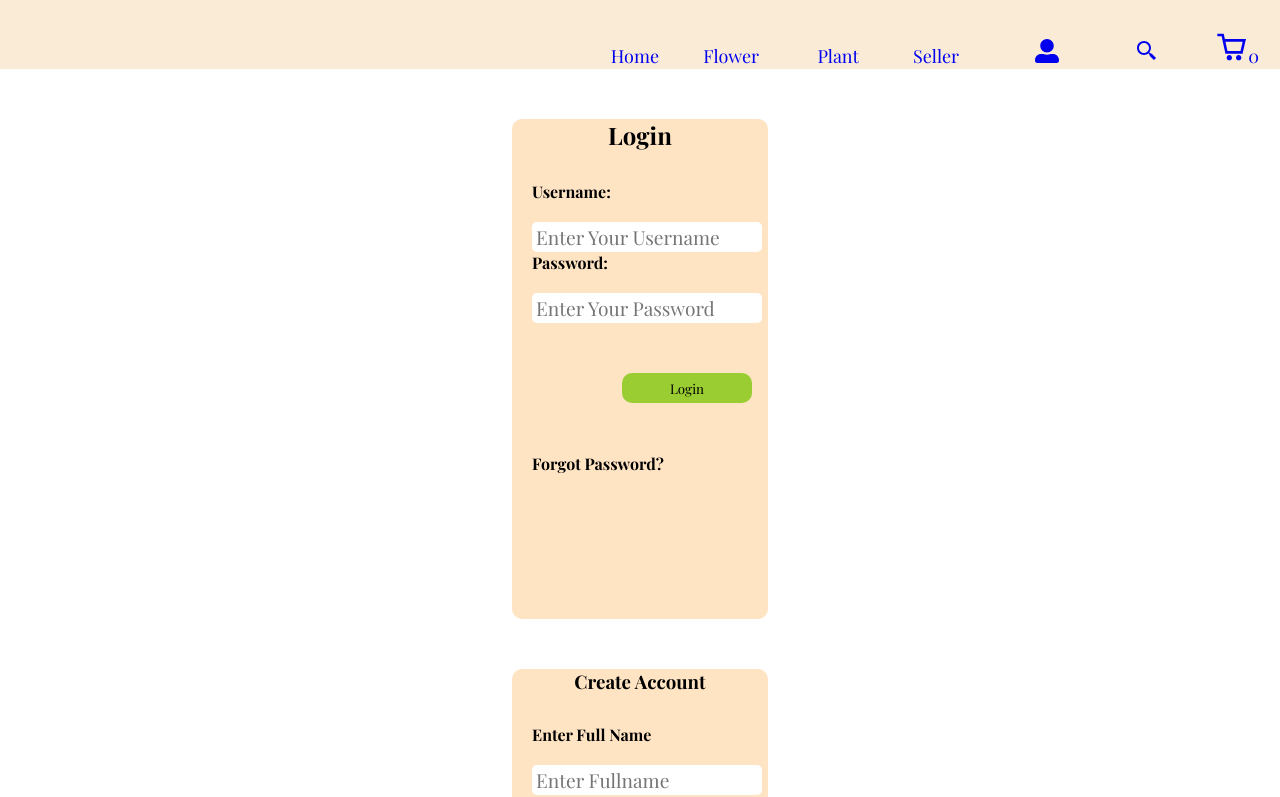
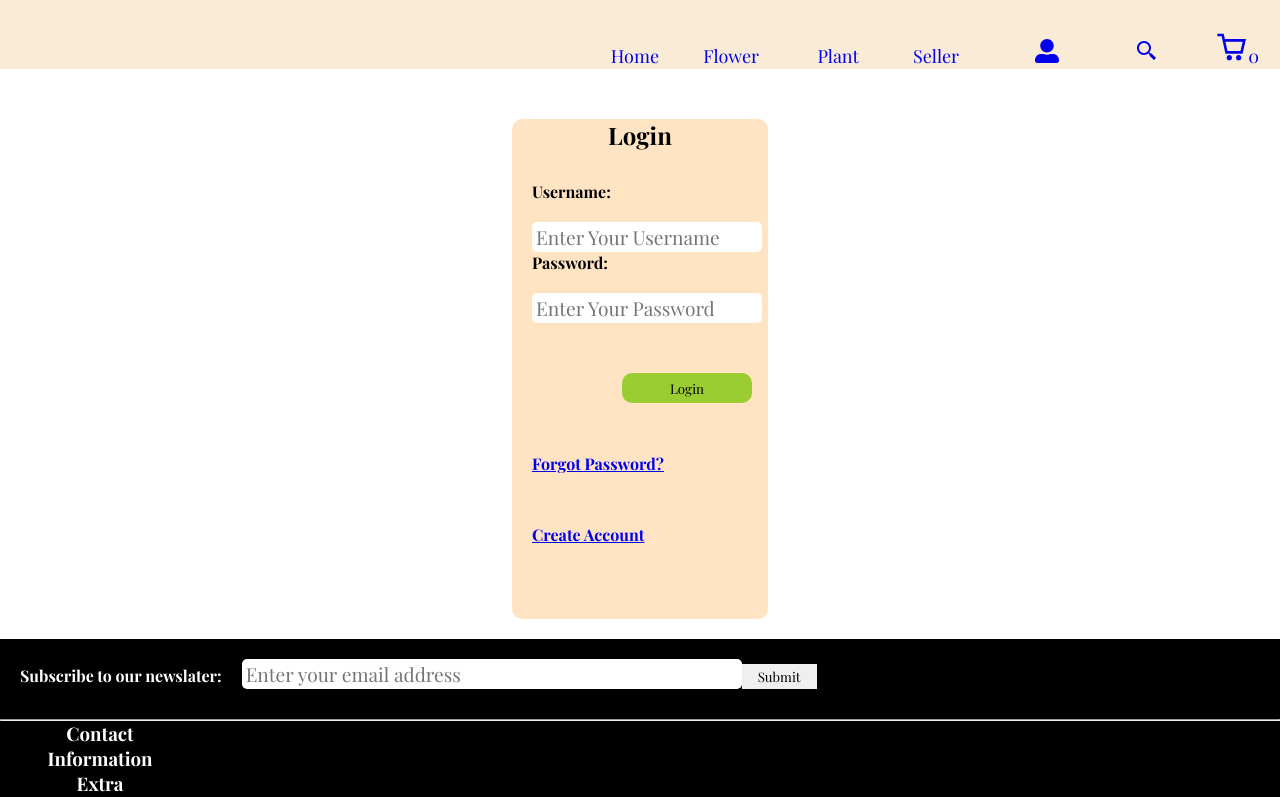
Before and after one commit to luyosamson/BlossomsStore, a React (Create React App) app: page /signup in a window 1280 px wide. Shown: the top 797 px of the page. Built offline with nearby package versions, Linux system fonts and the light colour scheme.

Commit message:
Create route for register

```diff
--- a/src/components/signup/Signup.js
+++ b/src/components/signup/Signup.js
@@ -1,5 +1,5 @@
 import React from "react";
-import Register from "../register/Register";
+import {Link} from 'react-router-dom'
 import './Signup.css'
 
 
@@ -14,12 +14,15 @@ return(
     <label htmlFor="username" className="username">Username:</label><input type="text" placeholder="Enter Your Username" name="username"/>
     <label htmlFor="password">Password:</label><input type="password" placeholder="Enter Your Password" name="password" />
     <button>Login</button>
-    <h4>Forgot Password?</h4>
+    <h4> <Link >Forgot Password?</Link></h4>
+
+    <h4><Link exact to="/signup/register">Create Account</Link></h4>
+
 
 
    </form>
 
-  <Register />
+
    </div>
 
 
```
